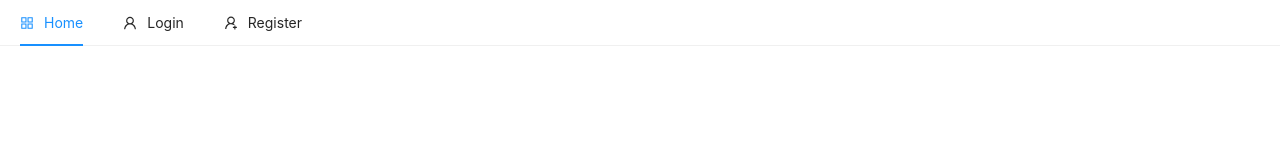
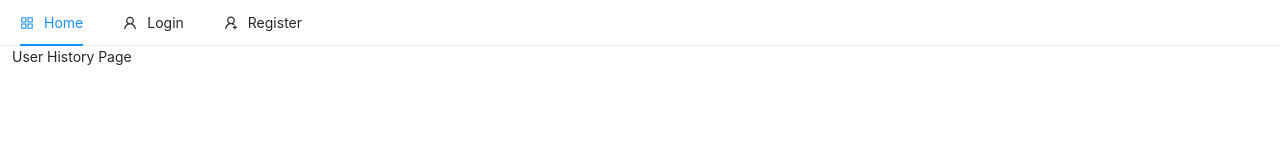
Before and after one commit to neelchheda/MyKart-App-Ecommerce, a React (Create React App) app in the folder client/: page /user/history in a window 1280 px wide. Shown: the top 160 px of the page. Built offline with nearby package versions, Linux system fonts and the light colour scheme; no server answers.

Commit message:
proteting user routes

```diff
--- a/client/src/App.js
+++ b/client/src/App.js
@@ -11,6 +11,7 @@
 import {auth} from './firebase';
 import { useDispatch } from "react-redux";
 import { useEffect } from "react";
+import History from "./pages/user/History";
 
 
 const App = () => {
@@ -55,6 +56,9 @@
           <Route exact path="/register" component={Register} />
           <Route exact path="/register/complete" component={RegisterComplete} />
           <Route exact path="/forgot/password" component={ForgotPassword} />
+          <Route exact path="/user/history" component={History} />
+
+
         </Switch>
       </Router>
     </>
--- /dev/null
+++ b/client/src/pages/user/History.js
@@ -0,0 +1,14 @@
+import React from 'react'
+
+const History = () => {
+  return (
+    <div className='container-fluid'>
+        <div className='row'>
+            <div className='col'>User History Page</div>
+        </div>
+
+    </div>
+  )
+}
+
+export default History
```
